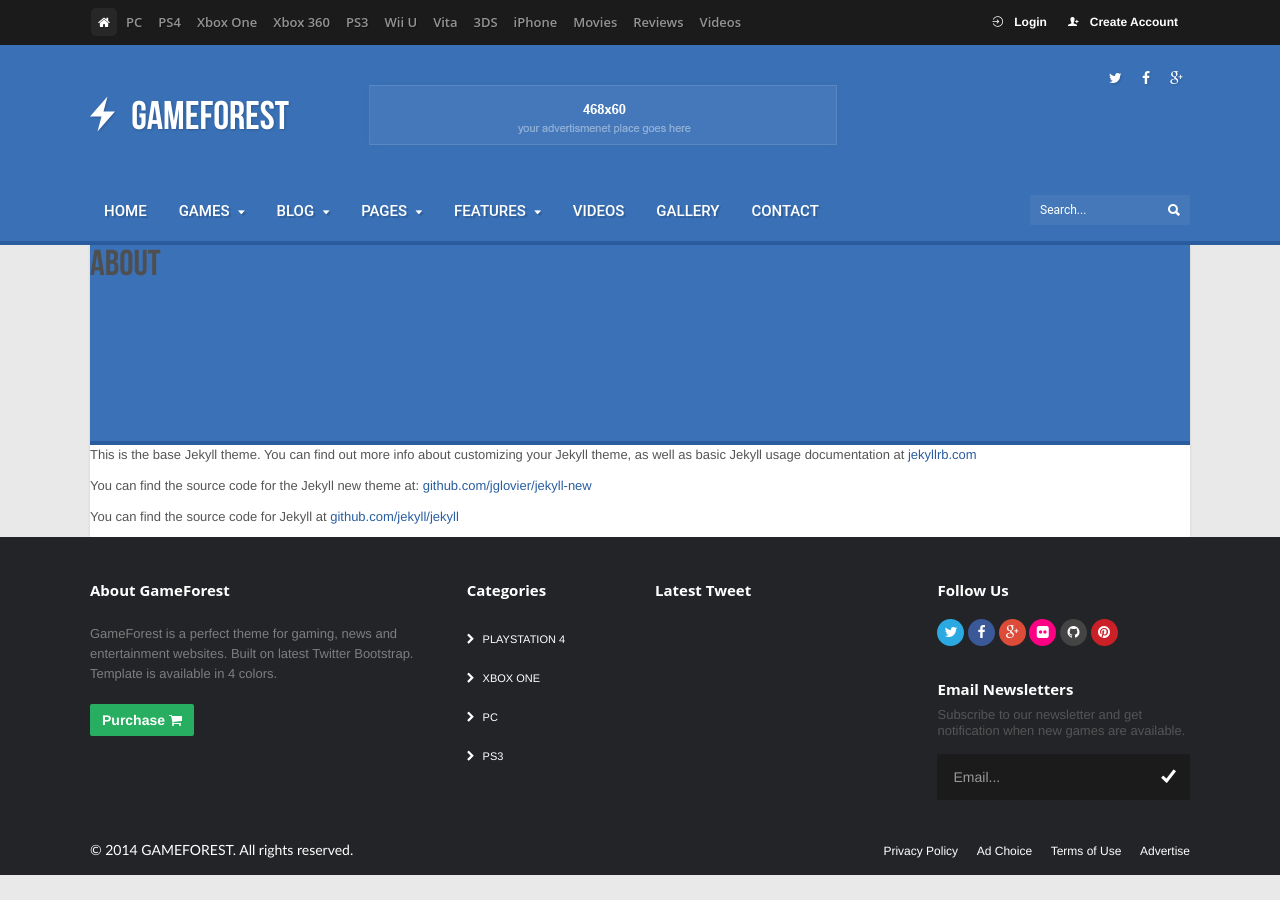
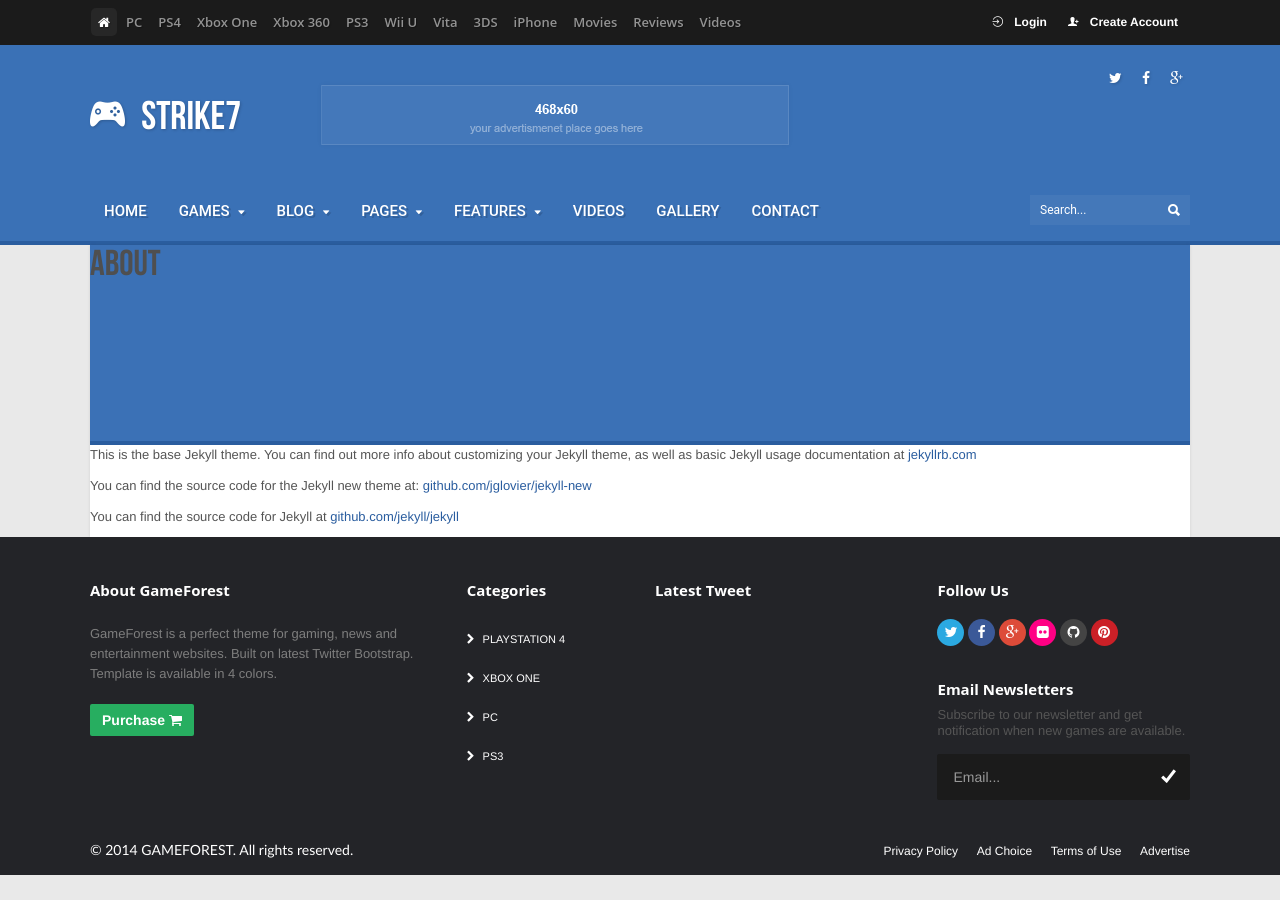
Before and after one commit to Strike7/strike7.github.io, a Jekyll site: the page built from about.md, in a window 1280 px wide. Built offline with Jekyll 4.4.1, drawn with Linux system fonts in a browser that asks for light colours; some web fonts are replaced.

Commit message:
Incluido nome Strike7 no header

```diff
--- a/_layouts/default.html
+++ b/_layouts/default.html
@@ -59,7 +59,7 @@
 			<div class="header">
 				<div class="container">
 					<span class="bar hide"></span>
-					<a href="index.html" class="logo pull-left"><i class="ion-flash"></i> GAMEFOREST</a>
+					<a href="index.html" class="logo pull-left"><i class="ion-ios-game-controller-b"></i> STRIKE7</a>
 
 					<div class="advertisement advertisement-sm pull-left">
 						<a href="index.html"><img src="{{site.url}}/img/468.png" alt="" /></a>
```
